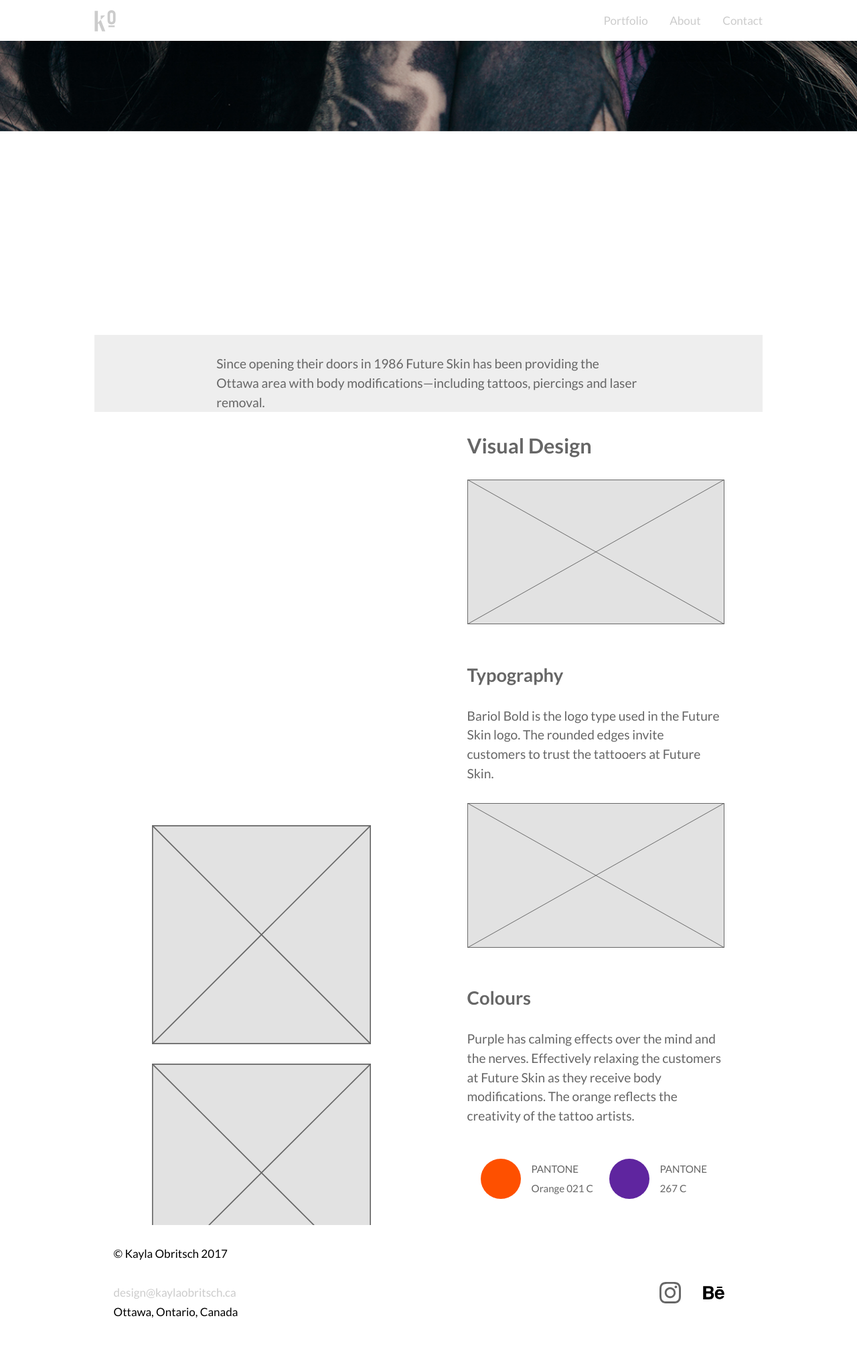
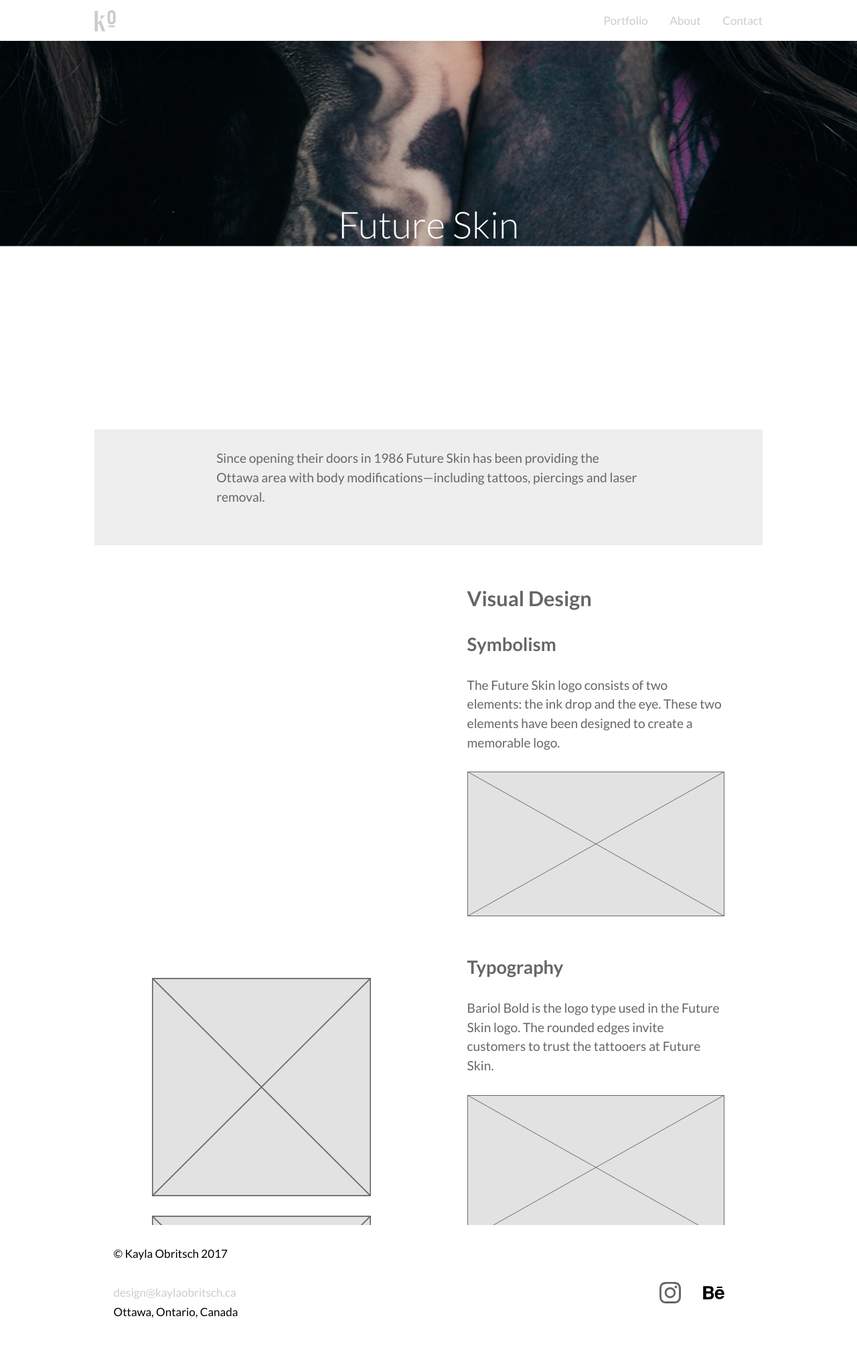
Before and after one commit to kaylaobritsch/portfolio, a Jekyll site: the page built from future-skin.html, in a window 1280 px wide. Shown: the whole page at 67% size. Built offline with Jekyll 4.4.1, drawn with Linux system fonts in a browser that asks for light colours.

Commit message:
Add all portfolio piece pages
Started to add all the text information.

```diff
--- a/_layouts/default.html
+++ b/_layouts/default.html
@@ -44,7 +44,7 @@
   </header>
 
   <div class="parallax parallax-group">
-    <div class="wrapper relative">
+    <div class="relative">
       <img itemprop="image" class="back img-flex" src="{{site.baseurl}}{{page.banner-image}}" alt="Kayla Portfolio Banner">
       <div class="banner-text absolute pin-center pad-t-2 w-1">
         <h1 itemprop="name" class="front text-center tena">{{page.banner-header}}</h1>
--- a/_layouts/portfolio-piece.html
+++ b/_layouts/portfolio-piece.html
@@ -14,7 +14,7 @@ banner-header: {{page.banner-header}}
 
 <section itemref="data-author" itemscope itemtype="https://schema.org/CreativeWork">
   <div class="front intro-section wrapper">
-    <p itemtype="about" class="max-length pad-t push-0 gutter">{{page.opening-text}}</p>
+    <p itemtype="description" class="max-length pad-t pad-b-2 gutter">{{page.opening-text}}</p>
   </div>
 
   <div class="front design-section wrapper pad-t pad-b-2" id="design">
@@ -26,6 +26,8 @@ banner-header: {{page.banner-header}}
       <div class="text-scroll unit xs-1 s-1 m-1-2 l-1-2">
         <div class="gutter-2">
           <h2>Visual Design</h2>
+          <h3>{{page.icon-title}}</h3>
+          <p>{{page.icons}}</p>
           <img itemprop="image" class="img-flex pad-b-2" src="{{site.baseurl}}{{page.final-image}}" alt="Future Skin Logo">
 
           <h3>Typography</h3>
@@ -37,12 +39,15 @@ banner-header: {{page.banner-header}}
             <p>{{page.colour-design}}</p>
 
             <div class="grid grid-middle push">
+              <div class="micro unit xs-1 s-1 m-1 l-1">
+                <p class="push-0">{{page.colour-type}}</p>
+              </div>
+
               <svg class="unit xs-1 s-1 m-1-2 l-1-4" height="100" width="100">
                 <circle cx="50" cy="50" r="30" fill="{{page.fill-1}}" />
               </svg>
 
               <div class="micro unit xs-1 s-1 m-1-2 l-1-4">
-                <p class="push-0">{{page.colour-type}}</p>
                 <p class="push-0">{{page.colour-value-1}}</p>
               </div>
 
@@ -51,14 +56,26 @@ banner-header: {{page.banner-header}}
               </svg>
 
               <div class="micro unit xs-1 s-1 m-1-2 l-1-4">
-                <p class="push-0">{{page.colour-type}}</p>
                 <p class="push-0">{{page.colour-value-2}}</p>
+              </div>
+
+              <svg class="unit xs-1 s-1 m-1-2 l-1-4" height="100" width="100">
+                <circle cx="50" cy="50" r="30" fill="{{page.fill-3}}" />
+              </svg>
+
+              <div class="micro unit xs-1 s-1 m-1-2 l-1-4">
+                <p class="push-0">{{page.colour-value-3}}</p>
+              </div>
+
+              <svg class="unit xs-1 s-1 m-1-2 l-1-4" height="100" width="100">
+                <circle cx="50" cy="50" r="30" fill="{{page.fill-4}}" />
+              </svg>
+
+              <div class="micro unit xs-1 s-1 m-1-2 l-1-4">
+                <p class="push-0">{{page.colour-value-4}}</p>
               </div>
             </div>
           </div>
-
-          <h3>{{page.icon-title}}</h3>
-          <p>{{page.icons}}</p>
 
         </div>
       </div>
--- a/css/main.css
+++ b/css/main.css
@@ -24,7 +24,7 @@ body .parallax {
   -webkit-transform: translateZ(-1px) scale(2);
   transform: translateZ(-1px) scale(2);
   position: relative;
-  top: calc(((100vh - 56.25vw) / 4) * -2);
+  top: calc(((100vh - 50.10vw) / 4) * -2);
 }
 
 .front {
@@ -67,7 +67,7 @@ a:hover {
   transition: all .25s linear;
 }
 
-.logo:hover a svg {
+.logo:hover svg {
   fill: #666;
 }
 
--- a/future-skin.html
+++ b/future-skin.html
@@ -26,5 +27,4 @@ colour-value-2: 267 C
 
 icon-title: Symbolism
 icons: The Future Skin logo consists of two elements&#58; the ink drop and the eye. These two elements have been designed to create a memorable logo.
-
 ---
--- /dev/null
+++ b/robots.txt
@@ -0,0 +1,3 @@
+Sitemap: https://example.ca/sitemap.xml
+
+User-Agent: *
```
Also changed, not shown: other parts of future-skin.html (+2 -1 lines), absolute-splash.html (added, +29 -0 lines), cheo.html (added, +33 -0 lines), find-fido.html (added, +29 -0 lines), index.html (+5 -7 lines), loyal-rescue.html (added, +33 -0 lines).
